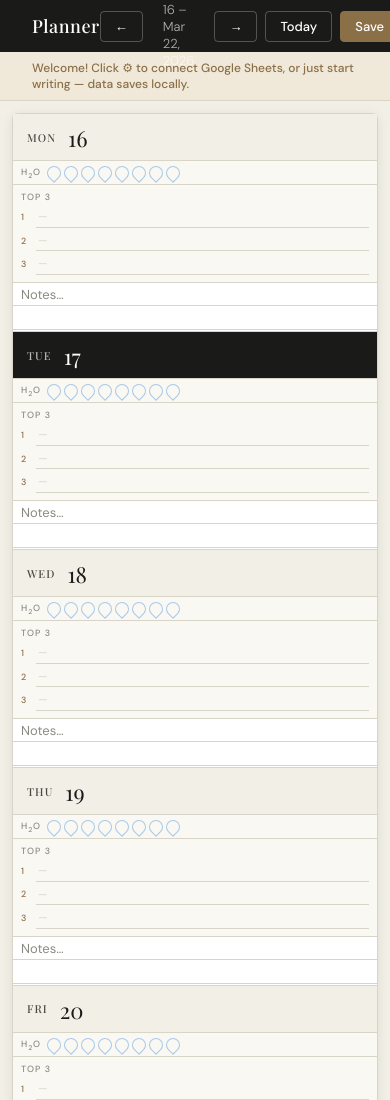
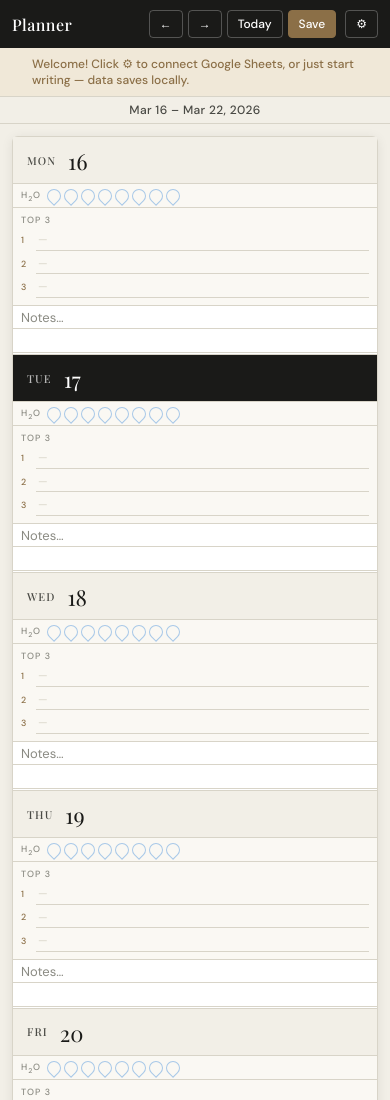
Before and after one commit to loganmoneil/planner, a plain HTML site: page index.html in a window 390 px wide. Shown: the top 1100 px of the page. Drawn offline with nearby package versions, Linux system fonts and the light colour scheme.

Commit message:
Add files via upload

```diff
--- a/index.html
+++ b/index.html
@@ -86,6 +86,29 @@
     color: rgba(255,255,255,0.65);
     font-weight: 300;
     margin: 0 12px;
+  }
+
+  /* ── Mobile topbar fix ── */
+  @media (max-width: 767px) {
+    .topbar { padding: 0 0.75rem; height: 48px; }
+    .topbar-title { font-size: 16px; }
+    .topbar-nav { gap: 5px; }
+    .topbar-nav .btn { padding: 5px 10px; font-size: 12px; }
+    .week-label { display: none; }
+    .week-banner {
+      display: block;
+      background: var(--paper-2);
+      border-bottom: 1px solid var(--rule);
+      text-align: center;
+      font-size: 12px;
+      font-weight: 500;
+      color: var(--ink-2);
+      padding: 5px 1rem;
+      letter-spacing: 0.03em;
+    }
+  }
+  @media (min-width: 768px) {
+    .week-banner { display: none; }
   }
 
   /* ── Config panel ── */
@@ -893,6 +916,8 @@
 
 <!-- Status bar -->
 <div class="statusbar hidden" id="statusbar"></div>
+<!-- Mobile week banner -->
+<div class="week-banner" id="week-banner"></div>
 
 <!-- Config overlay -->
 <div class="config-overlay" id="config-overlay">
@@ -1091,8 +1116,10 @@ function renderDays() {
   // Update week label
   const end = new Date(weekStart);
   end.setDate(weekStart.getDate() + 6);
-  document.getElementById('week-label').textContent =
-    `${MONTHS_SHORT[weekStart.getMonth()]} ${weekStart.getDate()} – ${MONTHS_SHORT[end.getMonth()]} ${end.getDate()}, ${end.getFullYear()}`;
+  const weekText = `${MONTHS_SHORT[weekStart.getMonth()]} ${weekStart.getDate()} – ${MONTHS_SHORT[end.getMonth()]} ${end.getDate()}, ${end.getFullYear()}`;
+  document.getElementById('week-label').textContent = weekText;
+  const banner = document.getElementById('week-banner');
+  if (banner) banner.textContent = weekText;
 }
 
 // ── Mini calendar ──────────────────────────────────────────────────
```
